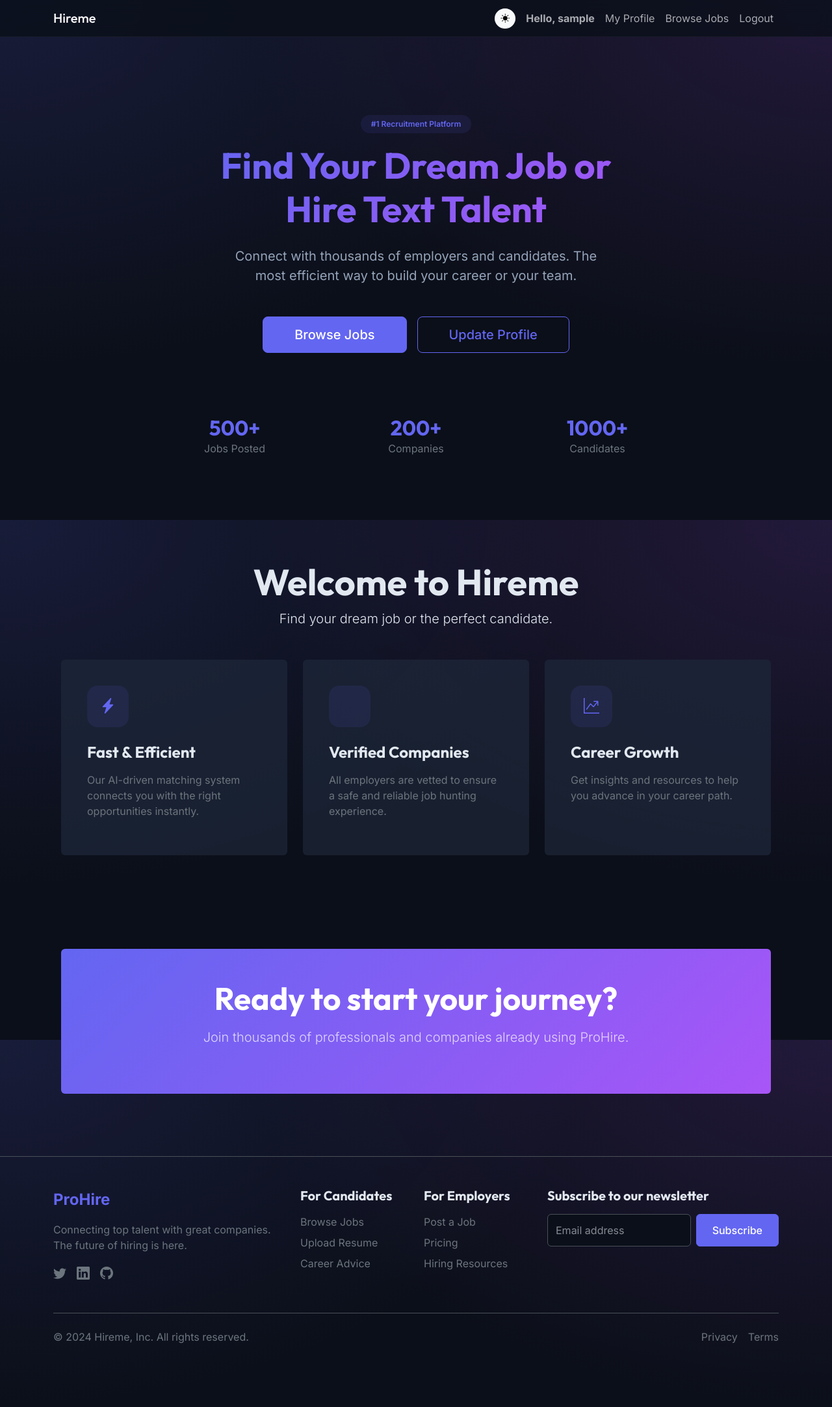
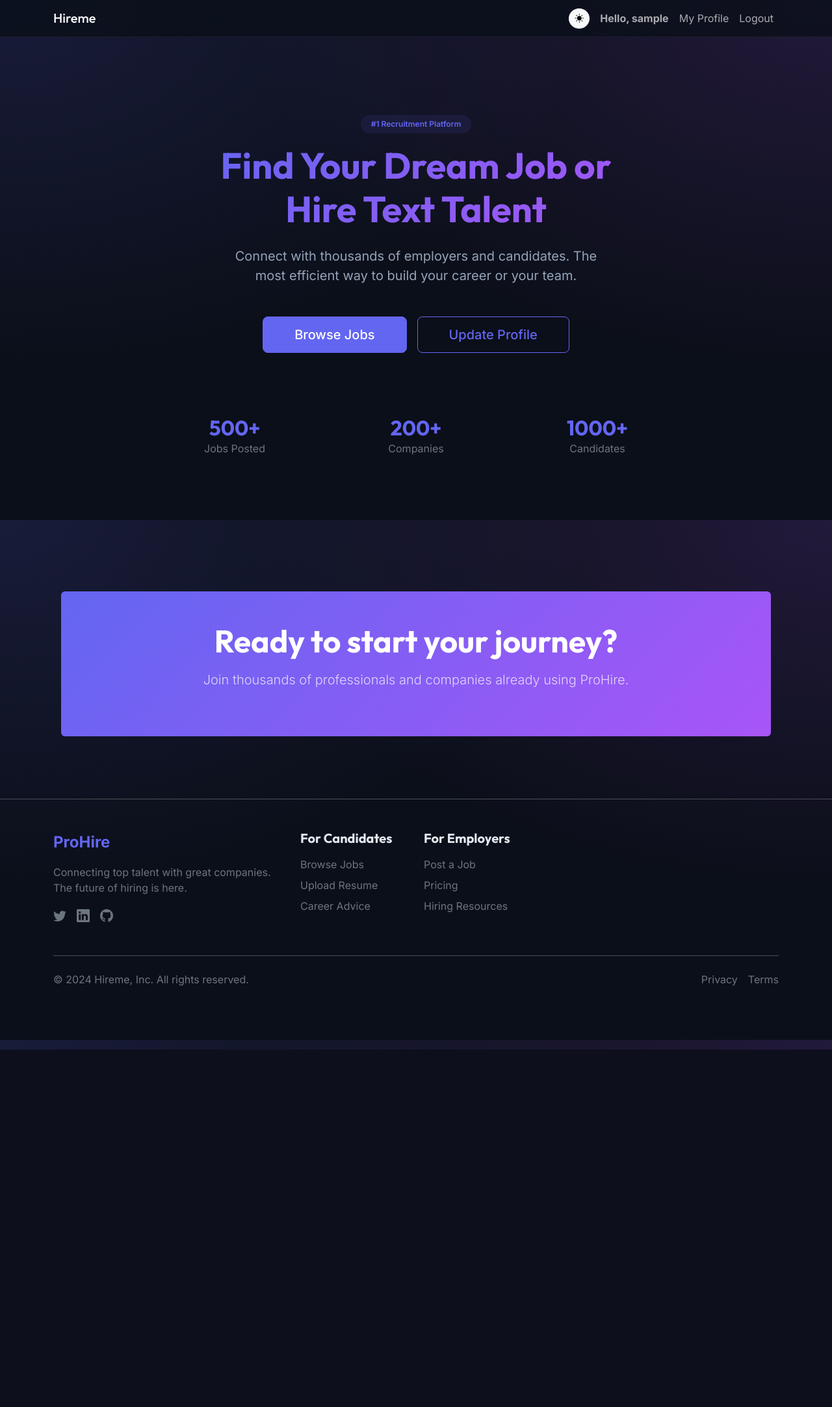
Before and after one commit to karan-wathore24/HireMe, a Django app: page / in a window 1280 px wide. Shown: the whole page at 65% size. After the commit the page ends 1615 px from the top, so only its background shows below. Run offline with Django 5.2, Linux system fonts and the light colour scheme; the visitor is signed in with stand-in values (Sample User, id 1); data that the repository does not hold is empty; some libraries are stand-ins or nearby versions.

Commit message:
new updates

```diff
--- a/templates/base.html
+++ b/templates/base.html
@@ -35,7 +35,7 @@
                     {% if user.is_authenticated %}
                     <li class="nav-item"><span class="nav-link fw-bold">Hello, {{ user.username }}</span></li>
                     <li class="nav-item"><a class="nav-link" href="{% url 'users:profile' %}">My Profile</a></li>
-                    <li class="nav-item"><a class="nav-link" href="{% url 'job_list' %}">Browse Jobs</a></li>
+                    {% comment %} <li class="nav-item"><a class="nav-link" href="{% url 'job_list' %}">Browse Jobs</a></li> {% endcomment %}
                     {% if user.hrprofile %}
                     <li class="nav-item"><a class="nav-link" href="{% url 'post_job' %}">Post a Job</a></li>
                     {% endif %}
@@ -89,7 +89,7 @@
                         </li>
                     </ul>
                 </div>
-                <div class="col-lg-4">
+                {% comment %} <div class="col-lg-4">
                     <h5 class="fw-bold mb-3">Subscribe to our newsletter</h5>
                     <form>
                         <div class="d-flex gap-2">
@@ -97,7 +97,7 @@
                             <button class="btn btn-primary" type="button">Subscribe</button>
                         </div>
                     </form>
-                </div>
+                </div> {% endcomment %}
             </div>
             <div class="d-flex flex-column flex-sm-row justify-content-between py-4 my-4 border-top">
                 <p class="text-secondary mb-0">&copy; 2024 Hireme, Inc. All rights reserved.</p>
--- a/templates/home.html
+++ b/templates/home.html
@@ -68,8 +68,8 @@
                 <div class="card h-100 job-card border-0 shadow-sm p-3">
                     <div class="card-body">
                         <div class="d-flex justify-content-between align-items-start mb-3">
-                            <div class="badge badge-soft px-3 py-2 rounded-pill">{{ job.category.name|default:"General"
-                                }}</div>
+                            {% comment %} <div class="badge badge-soft px-3 py-2 rounded-pill">{{ job.category.name|default:"General"
+                                }}</div> {% endcomment %}
                             <small class="text-muted">{{ job.created_at|timesince }} ago</small>
                         </div>
                         <h4 class="card-title fw-bold mb-1">{{ job.title }}</h4>
@@ -88,7 +88,7 @@
 </section>
 {% endif %}
 
-<!-- Features Section -->
+{% comment %} <!-- Features Section -->
 <section class="py-5">
     <div class="container">
         <div class="text-center mb-5">
@@ -134,7 +134,7 @@
             </div>
         </div>
     </div>
-</section>
+</section> {% endcomment %}
 
 <!-- Call to Action -->
 <section class="py-5 my-5">
```
